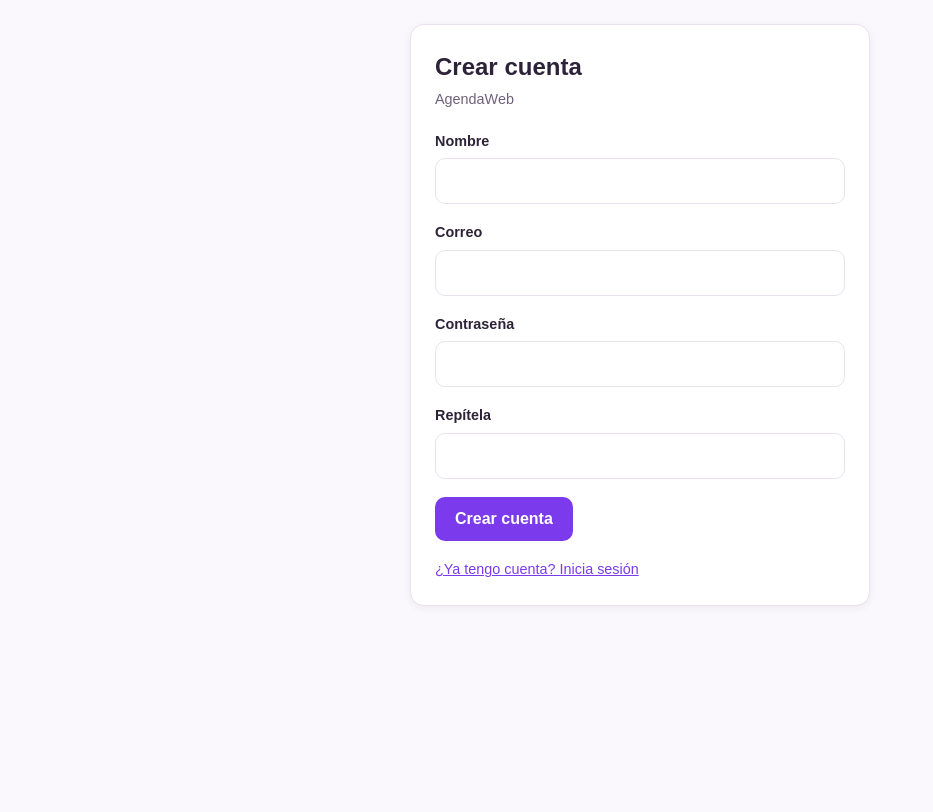
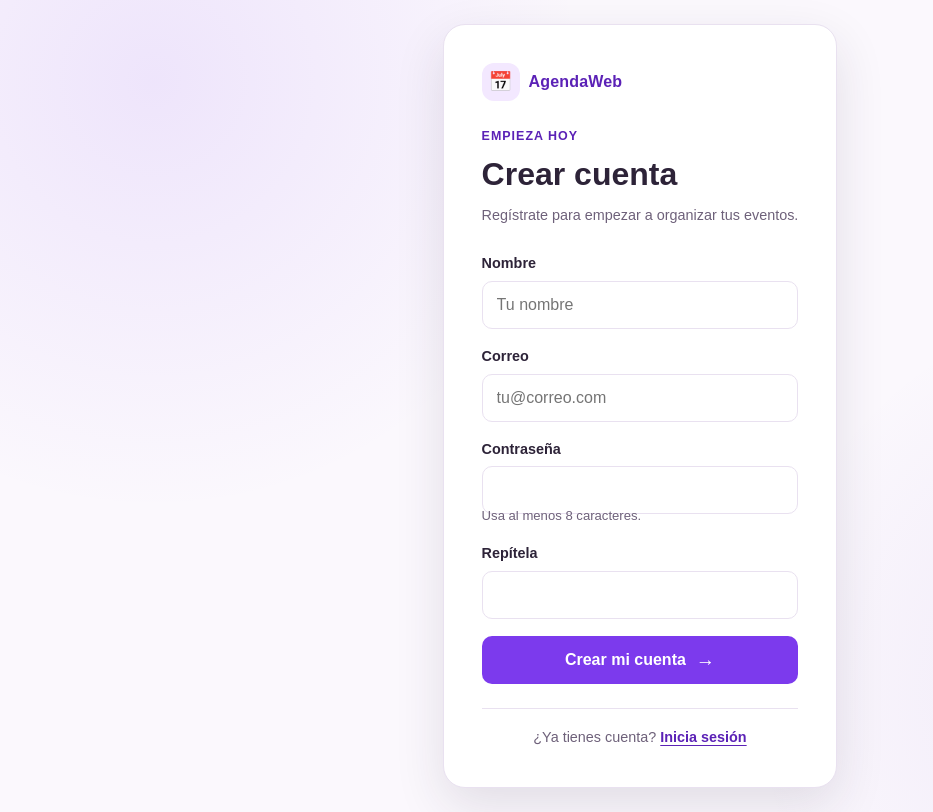
Before and after one commit to Angelg239/AgendaWeb.3, a PHP site: page /registro.php in a window 1280 px wide. Shown: the whole page, without its empty margins (0-933 px from the left). Before the commit the page ends 606 px from the top, so only its background shows below. Run offline with PHP 8.4, Linux system fonts and the light colour scheme.

Commit message:
no message

```diff
--- a/css/estilos.css
+++ b/css/estilos.css
@@ -39,6 +39,15 @@ body {
   line-height: 1.5;
 }
 
+body.auth-page {
+  display: grid;
+  place-items: safe center;
+  background:
+    radial-gradient(circle at 12% 10%, rgba(124, 58, 237, 0.1), transparent 32%),
+    radial-gradient(circle at 90% 85%, rgba(91, 33, 182, 0.08), transparent 30%),
+    var(--color-fondo);
+}
+
 /* ===== TARJETA ===== */
 .card {
   width: 100%;
@@ -68,6 +77,115 @@ body {
 }
 
 .card__link a {
+  color: var(--color-acento);
+}
+
+/* ===== AUTENTICACIÓN ===== */
+.auth-card {
+  max-width: 480px;
+  padding: clamp(24px, 6vw, 38px);
+  border-radius: 22px;
+  box-shadow: 0 18px 50px rgba(45, 35, 56, 0.12);
+}
+
+.auth-header {
+  margin-bottom: 26px;
+}
+
+.auth-brand {
+  display: inline-flex;
+  align-items: center;
+  gap: 9px;
+  margin-bottom: 26px;
+  color: var(--color-acento-oscuro);
+  font-weight: 800;
+  letter-spacing: 0.01em;
+}
+
+.auth-brand__icon {
+  display: grid;
+  width: 38px;
+  height: 38px;
+  place-items: center;
+  border-radius: 12px;
+  background: #F3E8FF;
+  font-size: 1.2rem;
+}
+
+.auth-header__eyebrow {
+  margin: 0 0 4px;
+  color: var(--color-acento-oscuro);
+  font-size: 0.78rem;
+  font-weight: 700;
+  letter-spacing: 0.08em;
+  text-transform: uppercase;
+}
+
+.auth-header .card__title {
+  margin-bottom: 6px;
+  font-size: clamp(1.7rem, 6vw, 2rem);
+}
+
+.auth-header .card__meta {
+  margin: 0;
+  line-height: 1.65;
+}
+
+.auth-form .form-group {
+  margin-bottom: 17px;
+}
+
+.auth-form .form-input {
+  min-height: 48px;
+  transition: border-color 0.18s ease, box-shadow 0.18s ease;
+}
+
+.auth-form .form-input:focus {
+  box-shadow: 0 0 0 4px rgba(124, 58, 237, 0.12);
+}
+
+.auth-form .btn-primary {
+  display: flex;
+  width: 100%;
+  min-height: 48px;
+  align-items: center;
+  justify-content: center;
+  gap: 10px;
+  margin-top: 6px;
+}
+
+.auth-form .btn-primary span:last-child {
+  font-size: 1.2rem;
+  transition: transform 0.18s ease;
+}
+
+.auth-form .btn-primary:hover span:last-child {
+  transform: translateX(3px);
+}
+
+.auth-helper {
+  margin: -8px 0 16px;
+  color: var(--color-texto-suave);
+  font-size: 0.82rem;
+}
+
+.auth-footer {
+  margin: 24px 0 0;
+  padding-top: 18px;
+  border-top: 1px solid var(--color-borde);
+  color: var(--color-texto-suave);
+  font-size: 0.9rem;
+  text-align: center;
+}
+
+.auth-footer a {
+  color: var(--color-acento-oscuro);
+  font-weight: 700;
+  text-decoration-thickness: 1px;
+  text-underline-offset: 3px;
+}
+
+.auth-footer a:hover {
   color: var(--color-acento);
 }
 
@@ -307,3 +425,13 @@ body {
   color: #B42318;
   border: 1px solid #F5C2BC;
 }
+
+@media (max-width: 480px) {
+  body.auth-page {
+    padding: 18px 12px;
+  }
+
+  .auth-card {
+    padding: 24px 20px;
+  }
+}
--- a/registro.php
+++ b/registro.php
@@ -67,19 +67,26 @@ if ($_SERVER['REQUEST_METHOD'] === 'POST') {
     <link href="css/estilos.css" rel="stylesheet">
     <title>Crear cuenta · AgendaWeb</title>
 </head>
-<body>
-<div class="card">
-    <h1 class="card__title">Crear cuenta</h1>
-    <p class="card__meta">AgendaWeb</p>
+<body class="auth-page">
+<main class="card auth-card">
+    <header class="auth-header">
+        <div class="auth-brand">
+            <span class="auth-brand__icon" aria-hidden="true">📅</span>
+            <span>AgendaWeb</span>
+        </div>
+        <p class="auth-header__eyebrow">Empieza hoy</p>
+        <h1 class="card__title">Crear cuenta</h1>
+        <p class="card__meta">Regístrate para empezar a organizar tus eventos.</p>
+    </header>
 
     <?php if (isset($errores['general'])): ?>
-      <div class="alert alert--error">
+      <div class="alert alert--error" role="alert">
         <?= e($errores['general']) ?>
       </div>
     <?php endif; ?>
 
     <!-- action="" = se envía a sí misma -->
-    <form method="post" action="">
+    <form class="auth-form" method="post" action="">
       <div class="form-group">
         <label class="form-label" for="nombre">Nombre</label>
         <input
@@ -88,11 +95,15 @@ if ($_SERVER['REQUEST_METHOD'] === 'POST') {
           id="nombre"
           class="form-input<?= isset($errores['nombre']) ? ' is-invalid' : '' ?>"
           value="<?= e($nombre) ?>"
+          placeholder="Tu nombre"
+          autocomplete="name"
+          aria-invalid="<?= isset($errores['nombre']) ? 'true' : 'false' ?>"
+          <?php if (isset($errores['nombre'])): ?>aria-describedby="error-nombre"<?php endif; ?>
           required
           maxlength="80"
         >
         <?php if (isset($errores['nombre'])): ?>
-          <p class="form-error"><?= e($errores['nombre']) ?></p>
+          <p class="form-error" id="error-nombre"><?= e($errores['nombre']) ?></p>
         <?php endif; ?>
       </div>
 
@@ -104,10 +115,14 @@ if ($_SERVER['REQUEST_METHOD'] === 'POST') {
           id="correo"
           class="form-input<?= isset($errores['correo']) ? ' is-invalid' : '' ?>"
           value="<?= e($correo) ?>"
+          placeholder="tu@correo.com"
+          autocomplete="email"
+          aria-invalid="<?= isset($errores['correo']) ? 'true' : 'false' ?>"
+          <?php if (isset($errores['correo'])): ?>aria-describedby="error-correo"<?php endif; ?>
           required
         >
         <?php if (isset($errores['correo'])): ?>
-          <p class="form-error"><?= e($errores['correo']) ?></p>
+          <p class="form-error" id="error-correo"><?= e($errores['correo']) ?></p>
         <?php endif; ?>
       </div>
 
@@ -120,10 +135,13 @@ if ($_SERVER['REQUEST_METHOD'] === 'POST') {
           class="form-input<?= isset($errores['clave']) ? ' is-invalid' : '' ?>"
           minlength="8"
           autocomplete="new-password"
+          aria-invalid="<?= isset($errores['clave']) ? 'true' : 'false' ?>"
+          <?php if (isset($errores['clave'])): ?>aria-describedby="error-clave"<?php endif; ?>
           required
         >
+        <p class="auth-helper">Usa al menos 8 caracteres.</p>
         <?php if (isset($errores['clave'])): ?>
-          <p class="form-error"><?= e($errores['clave']) ?></p>
+          <p class="form-error" id="error-clave"><?= e($errores['clave']) ?></p>
         <?php endif; ?>
       </div>
 
@@ -136,17 +154,22 @@ if ($_SERVER['REQUEST_METHOD'] === 'POST') {
           class="form-input<?= isset($errores['clave2']) ? ' is-invalid' : '' ?>"
           minlength="8"
           autocomplete="new-password"
+          aria-invalid="<?= isset($errores['clave2']) ? 'true' : 'false' ?>"
+          <?php if (isset($errores['clave2'])): ?>aria-describedby="error-clave2"<?php endif; ?>
           required
         >
         <?php if (isset($errores['clave2'])): ?>
-          <p class="form-error"><?= e($errores['clave2']) ?></p>
+          <p class="form-error" id="error-clave2"><?= e($errores['clave2']) ?></p>
         <?php endif; ?>
       </div>
 
-      <button type="submit" class="btn-primary">Crear cuenta</button>
+      <button type="submit" class="btn-primary">
+        <span>Crear mi cuenta</span>
+        <span aria-hidden="true">→</span>
+      </button>
     </form>
 
-    <p class="card__link"><a href="login.php">¿Ya tengo cuenta? Inicia sesión</a></p>
-</div>
+    <p class="auth-footer">¿Ya tienes cuenta? <a href="login.php">Inicia sesión</a></p>
+</main>
 </body>
 </html>
```
Also changed, not shown: login.php (+22 -12 lines).
